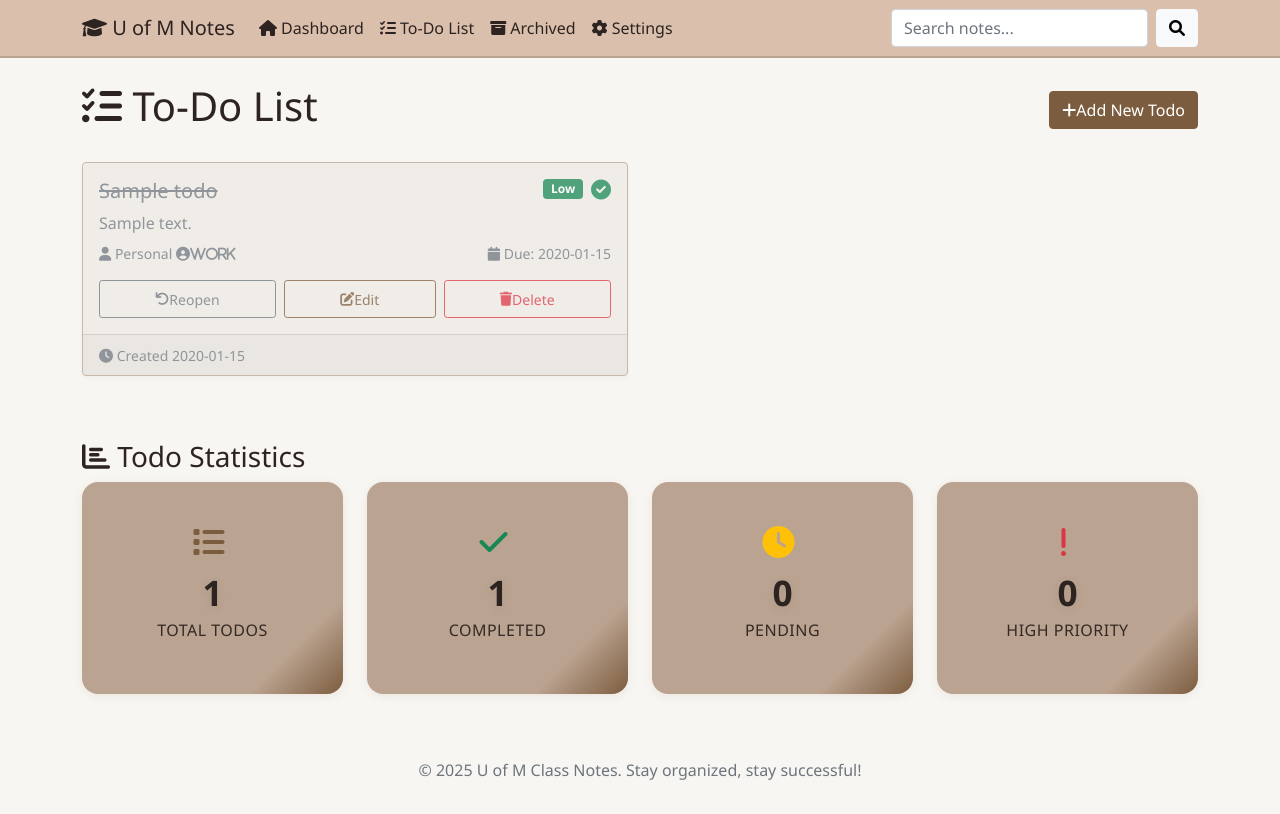
After one commit to The-Legacy/class_notes, a Flask app: page /todos in a window 1280 px wide. The commit adds this page. Run offline with Flask 3, Linux system fonts and the light colour scheme; data comes from the database, SQL or seed files in the repository; both versions use the stored data as it was after the commit; tables that the repository leaves empty hold one stand-in row (values such as "Sample post"); parts of the project's set-up code (start-up, migrations or seed data) failed here and were passed over; some libraries are stand-ins or nearby versions.

Commit message:
Added todo_list

```diff
--- a/app.py
+++ b/app.py
@@ -60,6 +60,22 @@ def init_db():
             id INTEGER PRIMARY KEY AUTOINCREMENT,
             key TEXT UNIQUE NOT NULL,
             value TEXT NOT NULL
+        )
+    ''')
+
+    # Create todos table
+    cursor.execute('''
+        CREATE TABLE IF NOT EXISTS todos (
+            id INTEGER PRIMARY KEY AUTOINCREMENT,
+            title TEXT NOT NULL,
+            description TEXT,
+            completed INTEGER DEFAULT 0,
+            priority TEXT DEFAULT 'medium',
+            due_date TEXT,
+            class_id INTEGER,
+            created_at TIMESTAMP DEFAULT CURRENT_TIMESTAMP,
+            updated_at TIMESTAMP DEFAULT CURRENT_TIMESTAMP,
+            FOREIGN KEY (class_id) REFERENCES classes (id)
         )
     ''')
 
@@ -477,6 +493,137 @@ def unarchive_class(class_id):
     flash(f'Class "{cls["name"]}" has been restored to active classes.', 'success')
     return redirect(url_for('archived_classes'))
 
+@app.route('/todos')
+def todos():
+    """View all todos"""
+    conn = get_db_connection()
+    # Get todos with optional class information
+    todos = conn.execute(
+        '''SELECT t.*, c.name as class_name, c.color as class_color
+           FROM todos t
+           LEFT JOIN classes c ON t.class_id = c.id
+           ORDER BY
+           CASE
+               WHEN t.completed = 0 AND t.priority = 'high' THEN 1
+               WHEN t.completed = 0 AND t.priority = 'medium' THEN 2
+               WHEN t.completed = 0 AND t.priority = 'low' THEN 3
+               ELSE 4
+           END,
+           t.due_date ASC,
+           t.created_at DESC'''
+    ).fetchall()
+
+    # Get all classes for the add todo form
+    classes = conn.execute('SELECT * FROM classes WHERE archived = 0 ORDER BY name').fetchall()
+    conn.close()
+
+    return render_template('todos.html', todos=todos, classes=classes)
+
+@app.route('/todos/add', methods=['POST'])
+def add_todo():
+    """Add a new todo"""
+    title = request.form.get('title')
+    description = request.form.get('description', '')
+    priority = request.form.get('priority', 'medium')
+    due_date = request.form.get('due_date', '')
+    class_id = request.form.get('class_id')
+
+    if not title:
+        flash('Todo title is required!', 'error')
+        return redirect(url_for('todos'))
+
+    # Convert empty class_id to None for database
+    if class_id == '':
+        class_id = None
+
+    conn = get_db_connection()
+    conn.execute(
+        '''INSERT INTO todos (title, description, priority, due_date, class_id)
+           VALUES (?, ?, ?, ?, ?)''',
+        (title, description, priority, due_date or None, class_id)
+    )
+    conn.commit()
+    conn.close()
+
+    flash(f'Todo "{title}" has been added!', 'success')
+    return redirect(url_for('todos'))
+
+@app.route('/todos/<int:todo_id>/toggle', methods=['POST'])
+def toggle_todo(todo_id):
+    """Toggle todo completion status"""
+    conn = get_db_connection()
+    todo = conn.execute('SELECT * FROM todos WHERE id = ?', (todo_id,)).fetchone()
+
+    if not todo:
+        flash('Todo not found!', 'error')
+        return redirect(url_for('todos'))
+
+    new_status = 1 if todo['completed'] == 0 else 0
+    conn.execute(
+        '''UPDATE todos SET completed = ?, updated_at = CURRENT_TIMESTAMP
+           WHERE id = ?''',
+        (new_status, todo_id)
+    )
+    conn.commit()
+    conn.close()
+
+    status_text = 'completed' if new_status else 'reopened'
+    flash(f'Todo "{todo["title"]}" has been {status_text}!', 'success')
+    return redirect(url_for('todos'))
+
+@app.route('/todos/<int:todo_id>/delete', methods=['POST'])
+def delete_todo(todo_id):
+    """Delete a todo"""
+    conn = get_db_connection()
+    todo = conn.execute('SELECT * FROM todos WHERE id = ?', (todo_id,)).fetchone()
+
+    if not todo:
+        flash('Todo not found!', 'error')
+        return redirect(url_for('todos'))
+
+    conn.execute('DELETE FROM todos WHERE id = ?', (todo_id,))
+    conn.commit()
+    conn.close()
+
+    flash(f'Todo "{todo["title"]}" has been deleted!', 'success')
+    return redirect(url_for('todos'))
+
+@app.route('/todos/<int:todo_id>/edit', methods=['POST'])
+def edit_todo(todo_id):
+    """Edit a todo"""
+    conn = get_db_connection()
+    todo = conn.execute('SELECT * FROM todos WHERE id = ?', (todo_id,)).fetchone()
+
+    if not todo:
+        flash('Todo not found!', 'error')
+        return redirect(url_for('todos'))
+
+    title = request.form.get('title')
+    description = request.form.get('description', '')
+    priority = request.form.get('priority', 'medium')
+    due_date = request.form.get('due_date', '')
+    class_id = request.form.get('class_id')
+
+    if not title:
+        flash('Todo title is required!', 'error')
+        return redirect(url_for('todos'))
+
+    # Convert empty class_id to None for database
+    if class_id == '':
+        class_id = None
+
+    conn.execute(
+        '''UPDATE todos SET title = ?, description = ?, priority = ?,
+           due_date = ?, class_id = ?, updated_at = CURRENT_TIMESTAMP
+           WHERE id = ?''',
+        (title, description, priority, due_date or None, class_id, todo_id)
+    )
+    conn.commit()
+    conn.close()
+
+    flash(f'Todo "{title}" has been updated!', 'success')
+    return redirect(url_for('todos'))
+
 if __name__ == '__main__':
     init_db()
     # Open the browser to localhost:5000
--- a/static/css/style.css
+++ b/static/css/style.css
@@ -528,3 +528,53 @@ footer {
 .alert-info {
     border-left: 4px solid #0dcaf0;
 }
+
+/* Todo card styling */
+.todo-card {
+    transition: all 0.2s ease;
+}
+
+.todo-card:hover {
+    transform: translateY(-2px);
+    box-shadow: 0 4px 8px rgba(0,0,0,0.15);
+}
+
+.todo-card.completed {
+    opacity: 0.7;
+}
+
+.todo-card .card-title {
+    margin-bottom: 0.5rem;
+}
+
+.todo-card .badge {
+    font-size: 0.75rem;
+}
+
+/* Priority badges */
+.badge.bg-danger {
+    background-color: #dc3545 !important;
+}
+
+.badge.bg-warning {
+    background-color: #ffc107 !important;
+    color: #212529 !important;
+}
+
+.badge.bg-success {
+    background-color: #198754 !important;
+}
+
+/* Modal styling */
+.modal-content {
+    background-color: var(--bg-card);
+    color: var(--text-main);
+}
+
+.modal-header {
+    border-bottom-color: var(--border-main);
+}
+
+.modal-footer {
+    border-top-color: var(--border-main);
+}
--- a/templates/base.html
+++ b/templates/base.html
@@ -31,6 +31,11 @@
                     <li class="nav-item">
                         <a class="nav-link" href="{{ url_for('index') }}">
                             <i class="fas fa-home"> </i> Dashboard
+                        </a>
+                    </li>
+                    <li class="nav-item">
+                        <a class="nav-link" href="{{ url_for('todos') }}">
+                            <i class="fas fa-tasks"> </i> To-Do List
                         </a>
                     </li>
                     <li class="nav-item">
--- /dev/null
+++ b/templates/todos.html
@@ -0,0 +1,300 @@
+{% extends "base.html" %}
+
+{% block title %}To-Do List - Class Notes{% endblock %}
+
+{% block content %}
+<div class="row">
+    <div class="col-md-12">
+        <div class="d-flex justify-content-between align-items-center mb-4">
+            <h1><i class="fas fa-tasks"> </i> To-Do List</h1>
+            <button type="button" class="btn btn-brown" data-bs-toggle="modal" data-bs-target="#addTodoModal">
+                <i class="fas fa-plus"> </i> Add New Todo
+            </button>
+        </div>
+
+        {% if todos %}
+            <div class="row">
+                {% for todo in todos %}
+                    <div class="col-md-6 mb-3">
+                        <div class="card todo-card h-100 {% if todo.completed %}opacity-75{% endif %} {% if todo.class_color %}class-border{% endif %}"
+                             {% if todo.class_color %}data-class-color="{{ todo.class_color }}"{% endif %}>
+                            <div class="card-body">
+                                <div class="d-flex justify-content-between align-items-start mb-2">
+                                    <div class="flex-grow-1">
+                                        <h5 class="card-title {% if todo.completed %}text-decoration-line-through text-muted{% endif %}">
+                                            {{ todo.title }}
+                                        </h5>
+                                        {% if todo.description %}
+                                            <p class="card-text {% if todo.completed %}text-muted{% endif %}">
+                                                {{ todo.description }}
+                                            </p>
+                                        {% endif %}
+                                    </div>
+                                    <div class="d-flex align-items-center">
+                                        {% if todo.priority == 'high' %}
+                                            <span class="badge bg-danger me-2">High</span>
+                                        {% elif todo.priority == 'medium' %}
+                                            <span class="badge bg-warning me-2">Medium</span>
+                                        {% else %}
+                                            <span class="badge bg-success me-2">Low</span>
+                                        {% endif %}
+
+                                        {% if todo.completed %}
+                                            <i class="fas fa-check-circle text-success fa-lg"></i>
+                                        {% else %}
+                                            <i class="far fa-circle text-muted fa-lg"></i>
+                                        {% endif %}
+                                    </div>
+                                </div>
+
+                                <div class="d-flex justify-content-between align-items-center text-muted small mb-3">
+                                    <div>
+                                        {% if todo.class_name %}
+                                            <i class="fas fa-book"> </i> {{ todo.class_name }}
+                                        {% else %}
+                                            <i class="fas fa-user"> </i> Personal
+                                            <i class="fas fa-user-circle text-muted">Work</i>
+                                        {% endif %}
+                                    </div>
+                                    <div>
+                                        {% if todo.due_date %}
+                                            <i class="fas fa-calendar"> </i> Due: {{ todo.due_date }}
+                                        {% endif %}
+                                    </div>
+                                </div>
+
+                                <div class="d-flex gap-2">
+                                    <form method="POST" action="{{ url_for('toggle_todo', todo_id=todo.id) }}" class="flex-fill">
+                                        {% if todo.completed %}
+                                            <button type="submit" class="btn btn-outline-secondary btn-sm w-100">
+                                                <i class="fas fa-undo"> </i> Reopen
+                                            </button>
+                                        {% else %}
+                                            <button type="submit" class="btn btn-outline-success btn-sm w-100">
+                                                <i class="fas fa-check"> </i> Complete
+                                            </button>
+                                        {% endif %}
+                                    </form>
+                                    <button type="button" class="btn btn-outline-brown btn-sm flex-fill"
+                                            data-bs-toggle="modal" data-bs-target="#editTodoModal{{ todo.id }}">
+                                        <i class="fas fa-edit"> </i> Edit
+                                    </button>
+                                    <form method="POST" action="{{ url_for('delete_todo', todo_id=todo.id) }}" class="flex-fill">
+                                        <button type="submit" class="btn btn-outline-danger btn-sm w-100"
+                                                onclick="return confirm('Are you sure you want to delete this todo?')">
+                                            <i class="fas fa-trash"> </i> Delete
+                                        </button>
+                                    </form>
+                                </div>
+                            </div>
+                            <div class="card-footer text-muted">
+                                <small>
+                                    <i class="fas fa-clock"> </i>
+                                    Created {{ todo.created_at[:10] }}
+                                    {% if todo.updated_at != todo.created_at %}
+                                        • Updated {{ todo.updated_at[:10] }}
+                                    {% endif %}
+                                </small>
+                            </div>
+                        </div>
+                    </div>
+
+                    <!-- Edit Todo Modal for this specific todo -->
+                    <div class="modal fade" id="editTodoModal{{ todo.id }}" tabindex="-1">
+                        <div class="modal-dialog">
+                            <div class="modal-content">
+                                <div class="modal-header">
+                                    <h5 class="modal-title">Edit Todo</h5>
+                                    <button type="button" class="btn-close" data-bs-dismiss="modal"></button>
+                                </div>
+                                <form method="POST" action="{{ url_for('edit_todo', todo_id=todo.id) }}">
+                                    <div class="modal-body">
+                                        <div class="mb-3">
+                                            <label for="editTitle{{ todo.id }}" class="form-label">Title*</label>
+                                            <input type="text" class="form-control" id="editTitle{{ todo.id }}"
+                                                   name="title" value="{{ todo.title }}" required>
+                                        </div>
+                                        <div class="mb-3">
+                                            <label for="editDescription{{ todo.id }}" class="form-label">Description</label>
+                                            <textarea class="form-control" id="editDescription{{ todo.id }}"
+                                                      name="description" rows="3">{{ todo.description or '' }}</textarea>
+                                        </div>
+                                        <div class="row">
+                                            <div class="col-md-6">
+                                                <div class="mb-3">
+                                                    <label for="editPriority{{ todo.id }}" class="form-label">Priority</label>
+                                                    <select class="form-select" id="editPriority{{ todo.id }}" name="priority">
+                                                        <option value="low" {% if todo.priority == 'low' %}selected{% endif %}>Low</option>
+                                                        <option value="medium" {% if todo.priority == 'medium' %}selected{% endif %}>Medium</option>
+                                                        <option value="high" {% if todo.priority == 'high' %}selected{% endif %}>High</option>
+                                                    </select>
+                                                </div>
+                                            </div>
+                                            <div class="col-md-6">
+                                                <div class="mb-3">
+                                                    <label for="editDueDate{{ todo.id }}" class="form-label">Due Date</label>
+                                                    <input type="date" class="form-control" id="editDueDate{{ todo.id }}"
+                                                           name="due_date" value="{{ todo.due_date or '' }}">
+                                                </div>
+                                            </div>
+                                        </div>
+                                        <div class="mb-3">
+                                            <label for="editClass{{ todo.id }}" class="form-label">Related Class (Optional)</label>
+                                            <select class="form-select" id="editClass{{ todo.id }}" name="class_id">
+                                                <option value="">No class (Personal)</option>
+                                                {% for cls in classes %}
+                                                    <option value="{{ cls.id }}"
+                                                            {% if todo.class_id == cls.id %}selected{% endif %}>
+                                                        {{ cls.code }} - {{ cls.name }}
+                                                    </option>
+                                                {% endfor %}
+                                            </select>
+                                        </div>
+                                    </div>
+                                    <div class="modal-footer">
+                                        <button type="button" class="btn btn-secondary" data-bs-dismiss="modal">Cancel</button>
+                                        <button type="submit" class="btn btn-brown">Update Todo</button>
+                                    </div>
+                                </form>
+                            </div>
+                        </div>
+                    </div>
+                {% endfor %}
+            </div>
+        {% else %}
+            <div class="text-center py-5">
+                <div class="mb-4">
+                    <i class="fas fa-tasks fa-5x text-muted"> </i>
+                </div>
+                <h3 class="text-muted">No Todos Yet</h3>
+                <p class="text-muted">Start by adding your first todo item to stay organized!</p>
+                <button type="button" class="btn btn-brown btn-lg" data-bs-toggle="modal" data-bs-target="#addTodoModal">
+                    <i class="fas fa-plus"> </i> Add Your First Todo
+                </button>
+            </div>
+        {% endif %}
+    </div>
+</div>
+
+<!-- Add Todo Modal -->
+<div class="modal fade" id="addTodoModal" tabindex="-1">
+    <div class="modal-dialog">
+        <div class="modal-content">
+            <div class="modal-header">
+                <h5 class="modal-title">Add New Todo</h5>
+                <button type="button" class="btn-close" data-bs-dismiss="modal"></button>
+            </div>
+            <form method="POST" action="{{ url_for('add_todo') }}">
+                <div class="modal-body">
+                    <div class="mb-3">
+                        <label for="title" class="form-label">Title*</label>
+                        <input type="text" class="form-control" id="title" name="title" required>
+                    </div>
+                    <div class="mb-3">
+                        <label for="description" class="form-label">Description</label>
+                        <textarea class="form-control" id="description" name="description" rows="3"></textarea>
+                    </div>
+                    <div class="row">
+                        <div class="col-md-6">
+                            <div class="mb-3">
+                                <label for="priority" class="form-label">Priority</label>
+                                <select class="form-select" id="priority" name="priority">
+                                    <option value="low">Low</option>
+                                    <option value="medium" selected>Medium</option>
+                                    <option value="high">High</option>
+                                </select>
+                            </div>
+                        </div>
+                        <div class="col-md-6">
+                            <div class="mb-3">
+                                <label for="due_date" class="form-label">Due Date</label>
+                                <input type="date" class="form-control" id="due_date" name="due_date">
+                            </div>
+                        </div>
+                    </div>
+                    <div class="mb-3">
+                        <label for="class_id" class="form-label">Related Class (Optional)</label>
+                        <select class="form-select" id="class_id" name="class_id">
+                            <option value="">No class (Personal)</option>
+                            {% for cls in classes %}
+                                <option value="{{ cls.id }}">{{ cls.code }} - {{ cls.name }}</option>
+                            {% endfor %}
+                        </select>
+                    </div>
+                </div>
+                <div class="modal-footer">
+                    <button type="button" class="btn btn-secondary" data-bs-dismiss="modal">Cancel</button>
+                    <button type="submit" class="btn btn-brown">Add Todo</button>
+                </div>
+            </form>
+        </div>
+    </div>
+</div>
+
+<!-- Quick Stats Section -->
+{% if todos %}
+<div class="row mt-5">
+    <div class="col-md-12">
+        <h3><i class="fas fa-chart-bar"> </i> Todo Statistics</h3>
+        <div class="row">
+            <div class="col-md-3">
+                <div class="stat-card text-center">
+                    <div class="card-body">
+                        <div class="icon"><i class="fas fa-list"></i></div>
+                        <div class="stat-value">{{ todos|length }}</div>
+                        <div class="stat-label">Total Todos</div>
+                    </div>
+                </div>
+            </div>
+            <div class="col-md-3">
+                <div class="stat-card text-center">
+                    <div class="card-body">
+                        <div class="icon"><i class="fas fa-check text-success"></i></div>
+                        <div class="stat-value">{{ todos|selectattr('completed', 'equalto', 1)|list|length }}</div>
+                        <div class="stat-label">Completed</div>
+                    </div>
+                </div>
+            </div>
+            <div class="col-md-3">
+                <div class="stat-card text-center">
+                    <div class="card-body">
+                        <div class="icon"><i class="fas fa-clock text-warning"></i></div>
+                        <div class="stat-value">{{ todos|selectattr('completed', 'equalto', 0)|list|length }}</div>
+                        <div class="stat-label">Pending</div>
+                    </div>
+                </div>
+            </div>
+            <div class="col-md-3">
+                <div class="stat-card text-center">
+                    <div class="card-body">
+                        <div class="icon"><i class="fas fa-exclamation text-danger"></i></div>
+                        <div class="stat-value">{{ todos|selectattr('priority', 'equalto', 'high')|selectattr('completed', 'equalto', 0)|list|length }}</div>
+                        <div class="stat-label">High Priority</div>
+                    </div>
+                </div>
+            </div>
+        </div>
+    </div>
+</div>
+{% endif %}
+{% endblock %}
+
+{% block scripts %}
+<script>
+// Auto-focus on modal inputs when opened
+document.getElementById('addTodoModal').addEventListener('shown.bs.modal', function () {
+    document.getElementById('title').focus();
+});
+
+// Set minimum date to today for due date inputs
+document.addEventListener('DOMContentLoaded', function() {
+    const today = new Date().toISOString().split('T')[0];
+    const dueDateInputs = document.querySelectorAll('input[type="date"]');
+    dueDateInputs.forEach(input => {
+        if (!input.value) {
+            input.min = today;
+        }
+    });
+});
+</script>
+{% endblock %}
```
Also changed, not shown: class_notes.db.
